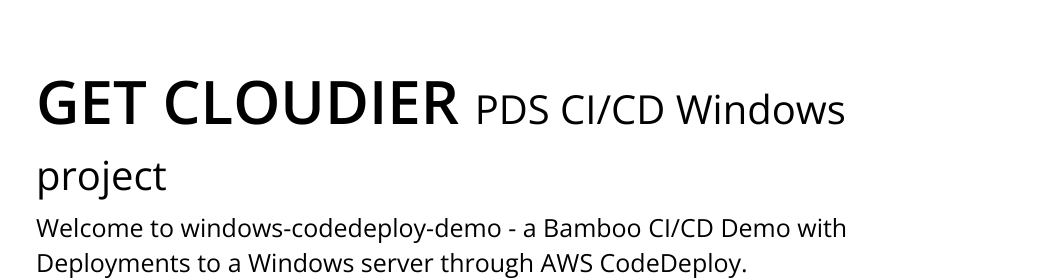
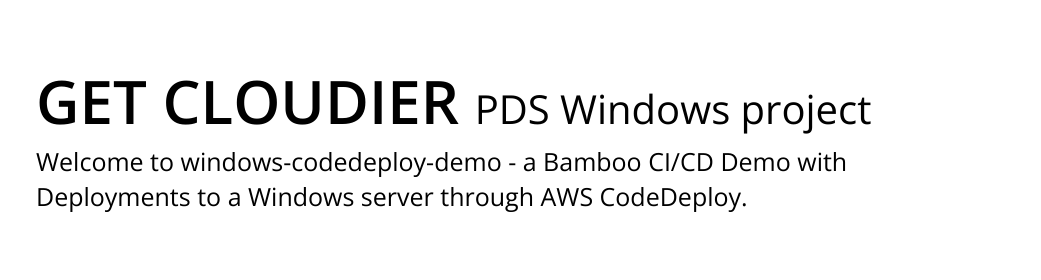
Before and after one commit to bhol/windows-codedeploy-demo, a plain HTML site: page index.html in a window 1280 px wide. Shown: the part 192-472 px from the top of the page, 239-1280 px from the left. Drawn offline with nearby package versions, Linux system fonts and the light colour scheme.

Commit message:
Updating home page

```diff
--- a/index.html
+++ b/index.html
@@ -33,7 +33,7 @@
           </div>
           <div class="col-md-10">
             <div class="content">
-              <h1><span class="font-semi-bold">GET CLOUDIER</span> <span class="smaller">PDS CI/CD Windows project</span></h1>
+              <h1><span class="font-semi-bold">GET CLOUDIER</span> <span class="smaller">PDS Windows project</span></h1>
               <p class="lead">Welcome to <span class="font-normal">windows-codedeploy-demo</span> - a Bamboo CI/CD Demo with Deployments to a Windows server through AWS CodeDeploy.</p>
               <p class="lead">&nbsp;</p>
               <p class="links"><a href="https://www.getcloudier.com" target="_blank">Get Cloudier</a> | <a href="https://github.com/bhol/windows-codedeploy-demo" target="_blank">Github Repo</a></p>
```
